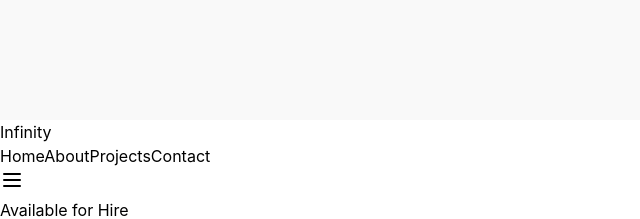
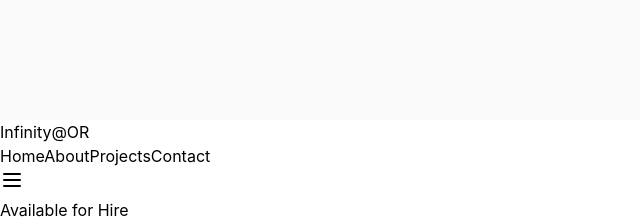
Before and after one commit to defna2018/my-portfolio, a React (Vite) app: page / in a window 1280 px wide. Shown: the part 1160-1379 px from the top of the page, without its empty margins (0-640 px from the left). Built offline with nearby package versions, Linux system fonts and the light colour scheme; the HTML template or start-up script is replaced by a standard one.

Commit message:
Initial portfolio setup

```diff
--- a/src/App.jsx
+++ b/src/App.jsx
@@ -117,11 +117,11 @@ const Navbar = () => {
           >
             <img
               src="/logo2.png"
-              alt="Infinity"
+              alt="Infinity@OR"
               className="h-10 w-auto"
             />
             <span className="text-xl font-bold bg-gradient-to-r from-blue-600 to-purple-600 bg-clip-text text-transparent">
-              Infinity
+              Infinity@OR
             </span>
           </motion.div>
 
@@ -604,7 +604,7 @@ const Footer = () => {
         <div className="flex flex-col md:flex-row justify-between items-center">
           <div className="mb-4 md:mb-0">
             <div className="text-2xl font-bold bg-gradient-to-r from-blue-400 to-purple-400 bg-clip-text text-transparent">
-              Infinity
+              Infinity@OR
             </div>
             <p className="text-gray-400 mt-2">Building digital experiences that matter.</p>
           </div>
```
